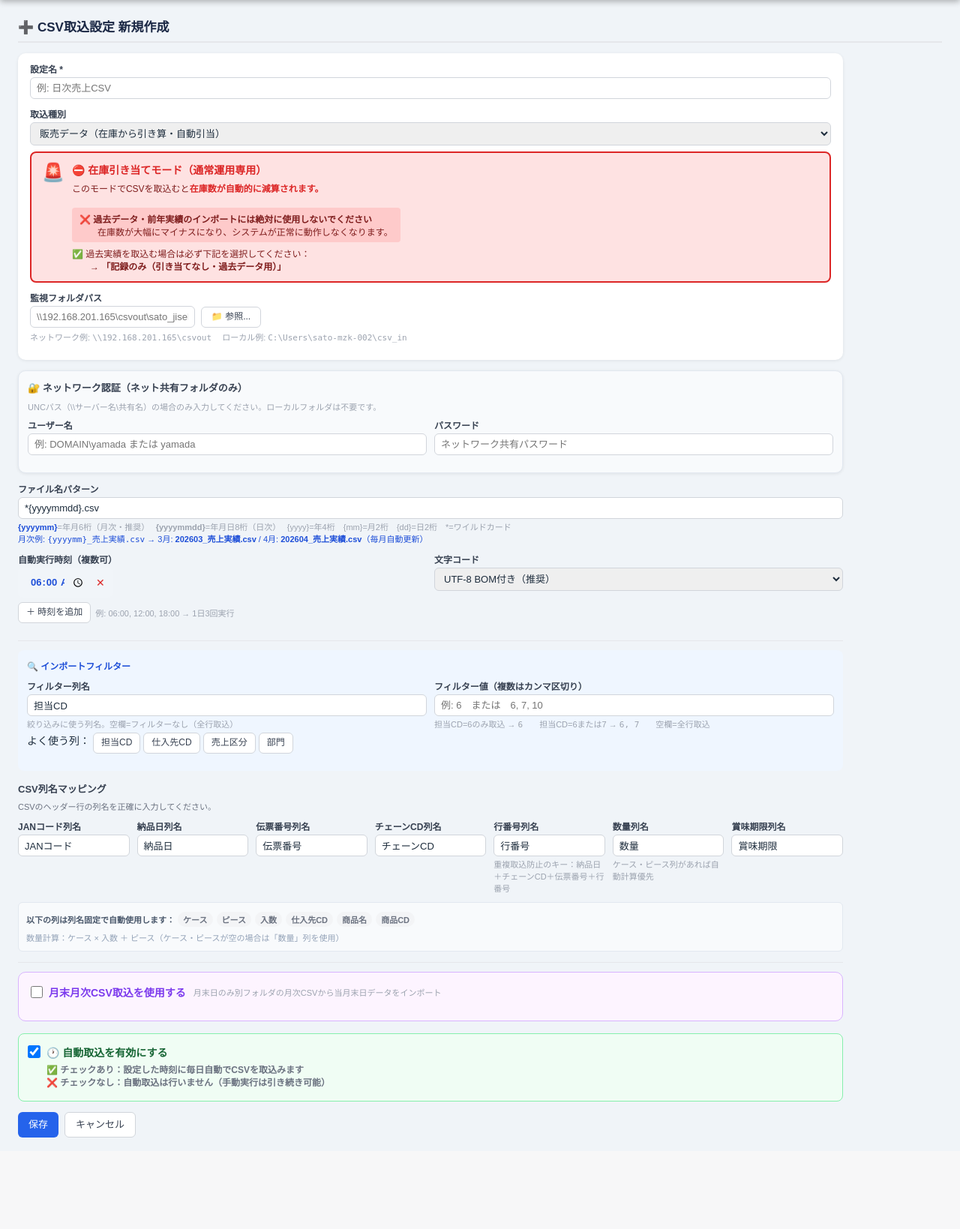
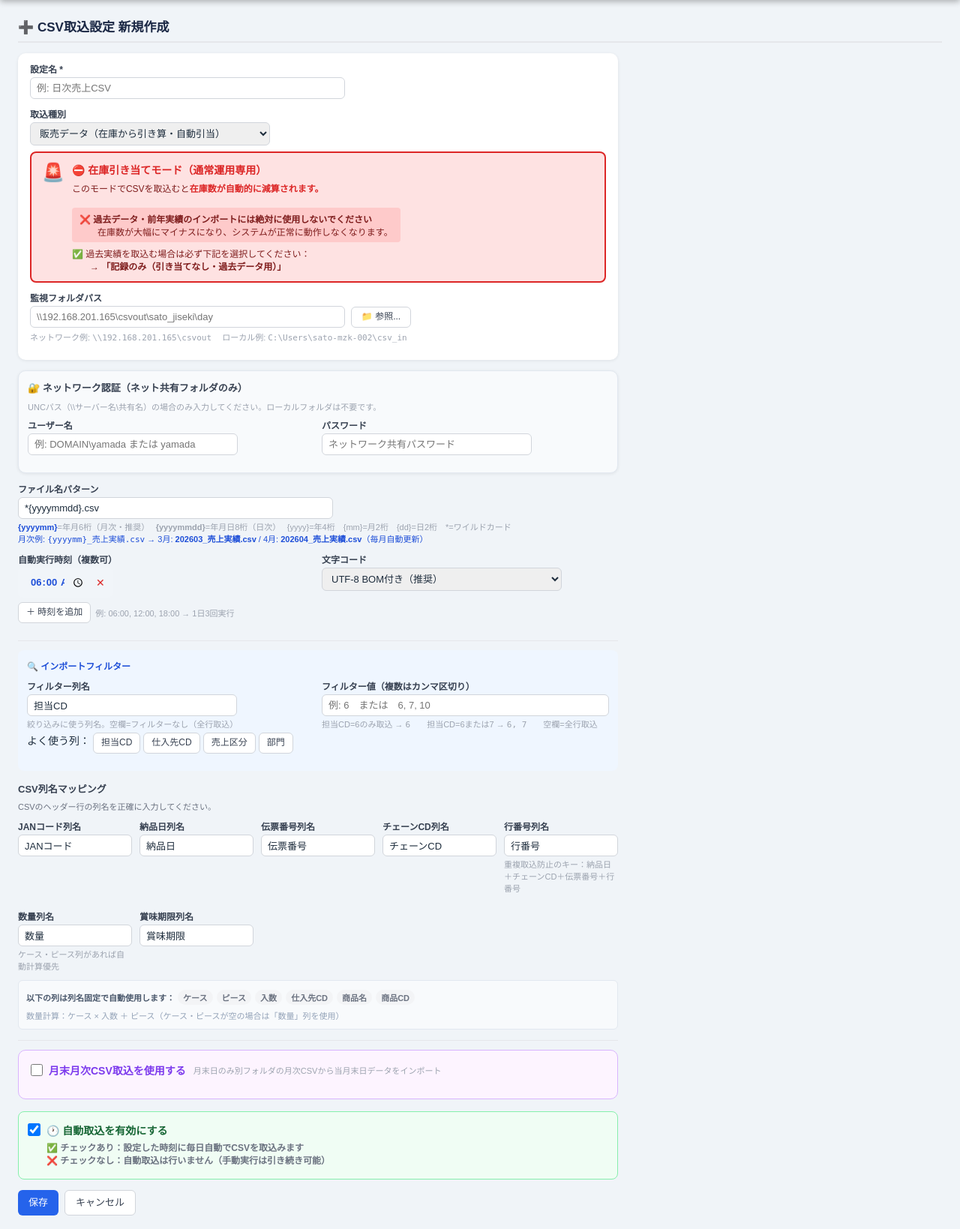
Before and after one commit to r-tanaka3219/my-project, a Flask app: page /csv/new in a window 1280 px wide. Shown: the part 52-1691 px from the top of the page at 75% size. Before the commit the page ends 1569 px from the top, so only its background shows below. Run offline with Flask 3, Linux system fonts and the light colour scheme; the visitor is signed in with stand-in values (Sample User, id 1); data that the repository does not hold is empty; some libraries are stand-ins or nearby versions.

Commit message:
インポート明細・CSV設定編集の幅を修正
- csv_import_detail.html: 明細検索フォームにmax-width:480pxを設定し適切な幅に制限
- csv_form.html: カード幅を1100px→800pxに縮小、入力欄に適切なmax-widthを設定
  （テキスト/パスワード/時刻: 280px、設定名/パス/パターン/フィルター値: 420px、セレクト: 320px）

Co-Authored-By: Claude Sonnet 4.6 <noreply@anthropic.com>

```diff
--- a/templates/csv_form.html
+++ b/templates/csv_form.html
@@ -2,7 +2,19 @@
 {% block title %}CSV取込設定{% endblock %}
 {% block content %}
 <div class="page-title">{% if setting %}✏️ CSV設定編集{% else %}➕ CSV取込設定 新規作成{% endif %}</div>
-<div style="max-width:min(1100px,100%)"
+
+<style>
+.csv-form input[type=text],
+.csv-form input[type=password],
+.csv-form input[type=time]  { width:100%; max-width:280px }
+.csv-form input[name=name],
+.csv-form input[name=folder_path],
+.csv-form input[name=filename_pattern],
+.csv-form input[name=filter_cd_values] { max-width:420px }
+.csv-form select             { width:100%; max-width:320px }
+</style>
+
+<div class="csv-form" style="max-width:min(800px,100%)">
 <form method="post">
   <input type="hidden" name="csrf_token" value="{{ csrf_token() }}">
   <div class="card" style="margin-bottom:14px">
--- a/templates/csv_import_detail.html
+++ b/templates/csv_import_detail.html
@@ -93,13 +93,13 @@
       </div>
 
       <!-- 明細検索 -->
-      <form method="get" action="/csv/import_detail" style="display:flex;gap:6px;margin-bottom:10px">
+      <form method="get" action="/csv/import_detail" style="display:flex;gap:6px;margin-bottom:10px;max-width:480px">
         <input type="hidden" name="source_file" value="{{ source_file }}">
         <input type="hidden" name="file_q" value="{{ file_q }}">
         <input type="hidden" name="file_page" value="{{ file_page }}">
         <input type="text" name="q" value="{{ q }}"
                placeholder="JAN・商品名・得意先・店舗名で絞込"
-               style="flex:1;padding:4px 8px;border:1px solid #d1d5db;border-radius:4px;font-size:12px">
+               style="flex:1;min-width:0;padding:4px 8px;border:1px solid #d1d5db;border-radius:4px;font-size:12px">
         <button type="submit" class="btn btn-outline btn-sm">🔍 検索</button>
         {% if q %}
         <a href="/csv/import_detail?source_file={{ source_file|urlencode }}&file_q={{ file_q|urlencode }}&file_page={{ file_page }}" class="btn btn-outline btn-sm">✕</a>
```
